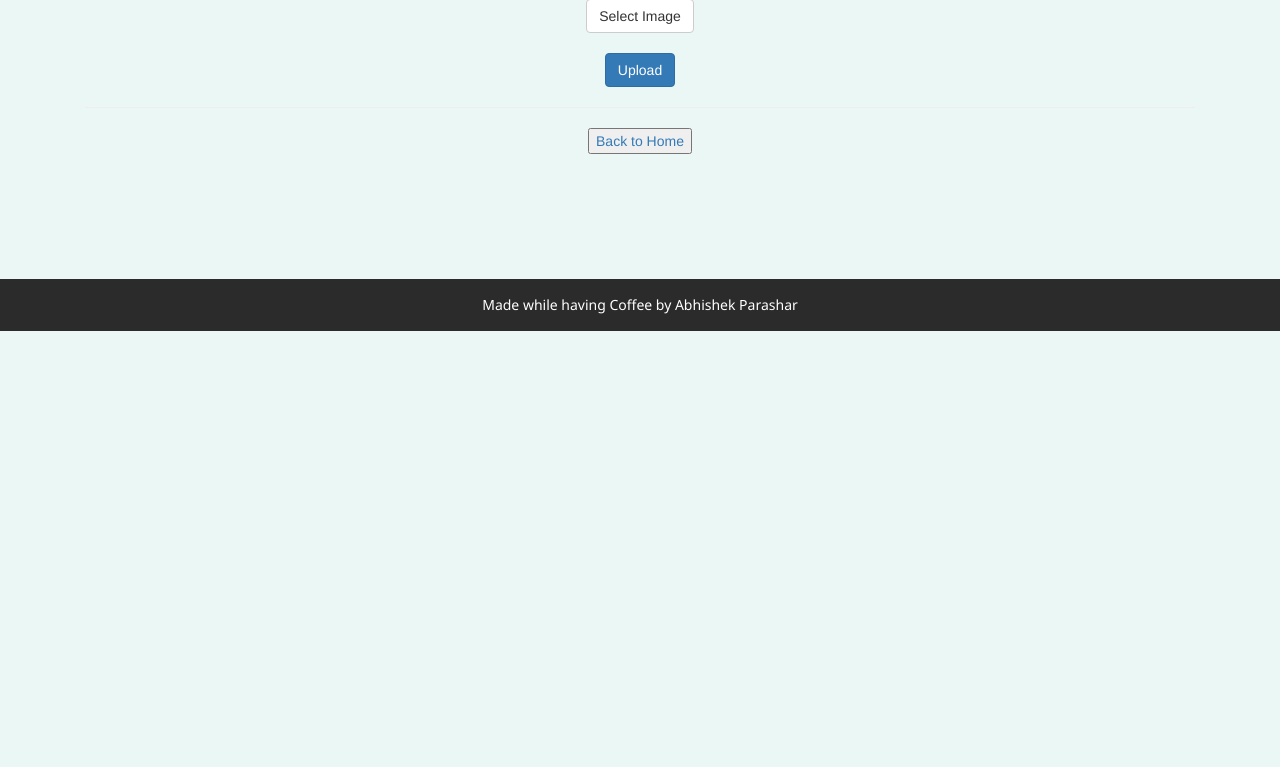
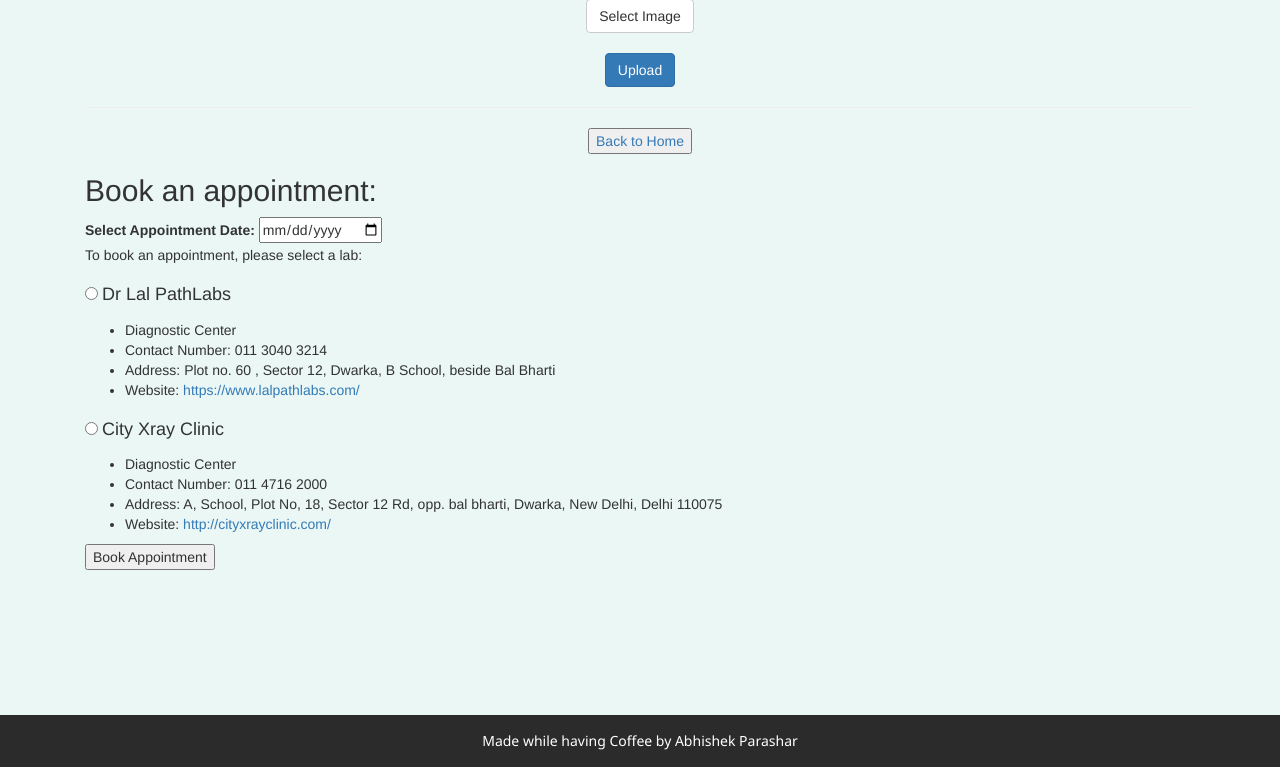
Before and after one commit to abhishek-parashar/major-project, a Flask app: page /upload11 in a window 1280 px wide. Shown: the part 490-1257 px from the top of the page. Before the commit the page ends 821 px from the top, so only its background shows below. Run offline with Flask 2, Linux system fonts and the light colour scheme; parts of the project's set-up code (start-up, migrations or seed data) failed here and were passed over; some libraries are stand-ins or nearby versions.

Commit message:
Update index2.html

```diff
--- a/template/index2.html
+++ b/template/index2.html
@@ -130,6 +130,31 @@
     <script src="https://cdnjs.cloudflare.com/ajax/libs/popper.js/1.12.9/umd/popper.min.js" integrity="sha384-ApNbgh9B+Y1QKtv3Rn7W3mgPxhU9K/ScQsAP7hUibX39j7fakFPskvXusvfa0b4Q" crossorigin="anonymous"></script>
     <script src="https://maxcdn.bootstrapcdn.com/bootstrap/4.0.0/js/bootstrap.min.js" integrity="sha384-JZR6Spejh4U02d8jOt6vLEHfe/JQGiRRSQQxSfFWpi1MquVdAyjUar5+76PVCmYl" crossorigin="anonymous"></script>
 </header>
+    <div class="container">
+    <h2>Book an appointment:</h2>
+      <label>Select Appointment Date: </label>
+      <input type="date" name="Select Appointment Date">
+      <p>To book an appointment, please select a lab:</p>
+      <input type="radio" id="lab1" name="labs" value="Dr Lal PathLabs">
+      <label for="lab1"><h4>Dr Lal PathLabs</h4></label><br>
+      <ul>
+        <li> Diagnostic Center </li>
+        <li> Contact Number: 011 3040 3214 </li>
+        <li> Address: Plot no. 60 , Sector 12, Dwarka, B School, beside Bal Bharti
+        <li><p> Website: <a href="https://www.lalpathlabs.com/" target = “_blanck”> https://www.lalpathlabs.com/ </a></p> </li>
+      </ul>
+
+      <input type="radio" id="lab2" name="labs" value="City Xray Clinic">
+      <label for="lab1"><h4>City Xray Clinic</h4></label><br>
+      <ul>
+        <li> Diagnostic Center  </li>
+          <li> Contact Number: 011 4716 2000 </li>
+          <li> Address: A, School, Plot No, 18, Sector 12 Rd, opp. bal bharti, Dwarka, New Delhi, Delhi 110075 </li>
+          <li><p> Website: <a href="http://cityxrayclinic.com/" target = “_blanck”> http://cityxrayclinic.com/ </a></p> </li>
+      </ul>
+
+      <input type="submit" value="Book Appointment"><br><br>
+  </div>
   <footer id="main-footer">
     Made while having Coffee by Abhishek Parashar
     </footer>
```
